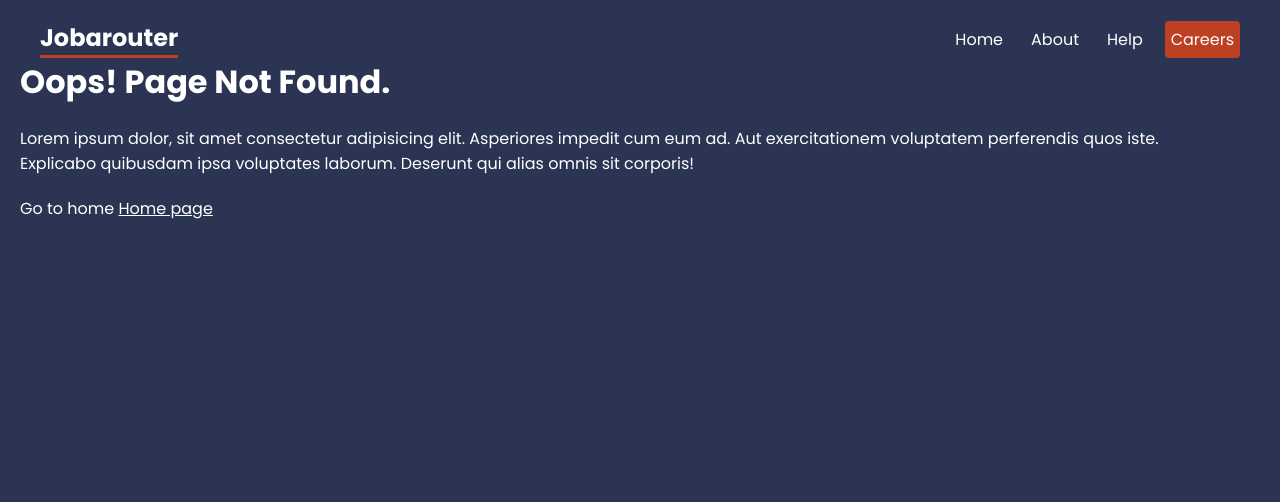
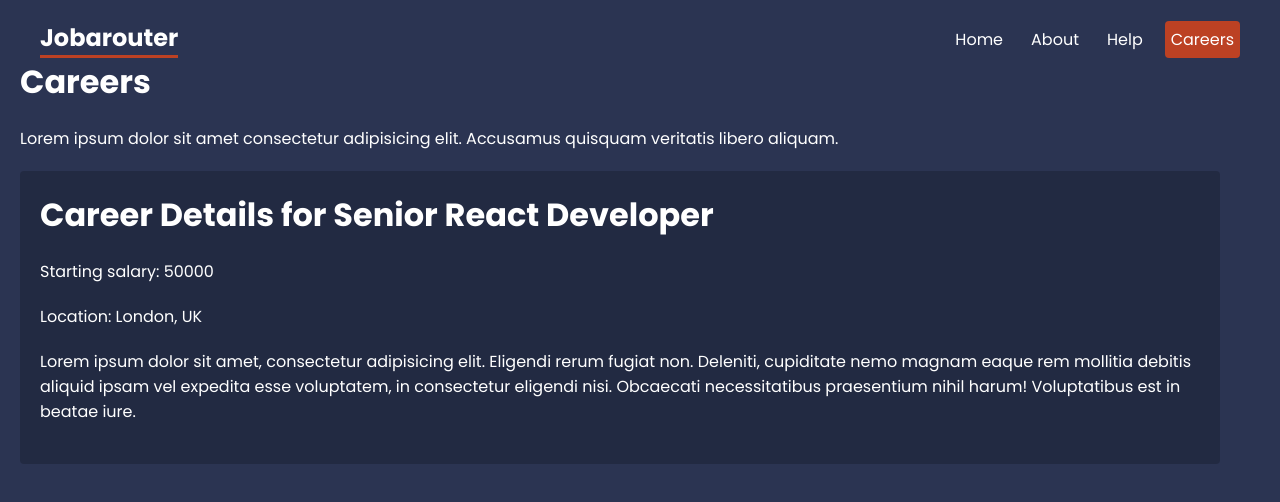
Before and after one commit to AbassKoyang/jobarouter, a React (Create React App) app: page /careers/1 in a window 1280 px wide. Shown: the top 502 px of the page. Built offline with nearby package versions, Linux system fonts and the light colour scheme; data requests are answered from the project's data file; the HTML template or start-up script is replaced by a standard one.

Commit message:
add: career details page

```diff
--- a/src/App.jsx
+++ b/src/App.jsx
@@ -16,6 +16,7 @@ import HelpLayot from "./layouts/HelpLayot";
 import NotFound from "./pages/NotFound";
 import CareerLayout from "./layouts/CareerLayout";
 import Careers, { careersLoader } from "./pages/careers/Careers";
+import CareerDetails, { careerDetailsLoader } from "./pages/careers/CareerDetails";
 
 const router = createBrowserRouter(
   createRoutesFromElements(
@@ -31,6 +32,10 @@ const router = createBrowserRouter(
            element={<Careers />}
            loader={careersLoader}
            />
+          <Route  path=':id'
+           element={<CareerDetails />}
+           loader={careerDetailsLoader}
+           />
         </Route>
         <Route path='*' element={<NotFound />} />
       </Route>
--- a/src/index.css
+++ b/src/index.css
@@ -125,6 +125,12 @@ form label span {
 }
 
 /* careers details */
+.career-details {
+  background: rgba(0,0,0,0.2);
+  padding: 20px;
+  border-radius: 4px;
+  margin: 20px 0;
+}
 
 
 /* breadcrumbs */
--- /dev/null
+++ b/src/pages/careers/CareerDetails.jsx
@@ -0,0 +1,36 @@
+import { useLoaderData} from "react-router-dom"
+
+const CareerDetails = () => {
+    const career = useLoaderData();
+  return (
+    <div className="career-details">
+        <h1>Career Details for {career.title}</h1>
+        <p>Starting salary: {career.salary}</p>
+        <p>Location: {career.location}</p>
+        <div className="details">
+            <p>Lorem ipsum dolor sit amet, consectetur adipisicing elit. Eligendi rerum fugiat non. Deleniti, cupiditate nemo magnam eaque rem mollitia debitis aliquid ipsam vel expedita esse voluptatem, in consectetur eligendi nisi. Obcaecati necessitatibus praesentium nihil harum! Voluptatibus est in beatae iure.</p>
+        </div>
+    </div>
+  )
+}
+
+export const careerDetailsLoader = async ({params}) => {
+     try {
+    const { id } = params;
+    const res = await fetch(`http://localhost:4000/careers/${id}`);
+
+    if (!res.ok) {
+      throw new Error(`HTTP error! Status: ${res.status}`);
+    }
+
+    const data = await res.json();
+    console.log(data);
+
+    return data;
+  } catch (error) {
+    console.error('Error fetching career details:', error.message);
+    throw error;
+  }
+}
+
+export default CareerDetails
--- a/src/pages/careers/Careers.jsx
+++ b/src/pages/careers/Careers.jsx
@@ -5,7 +5,7 @@ const Careers = () => {
   return (
     <div className="careers">
     {careers.map((career) => (
-        <Link to='/' key={career.id}>
+        <Link to={career.id.toString()} key={career.id}>
             <p>{career.title}</p>
             <p>Based in {career.location}</p>
         </Link>
```
